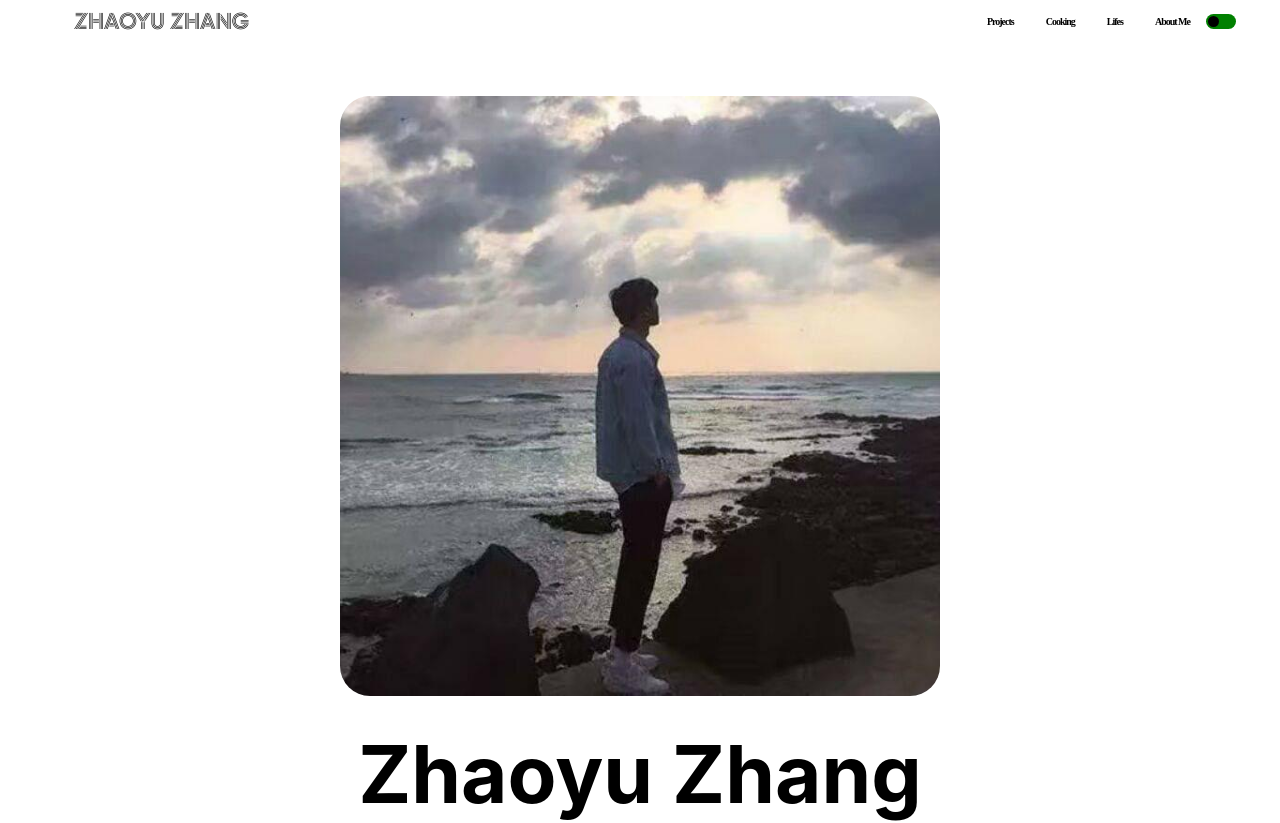
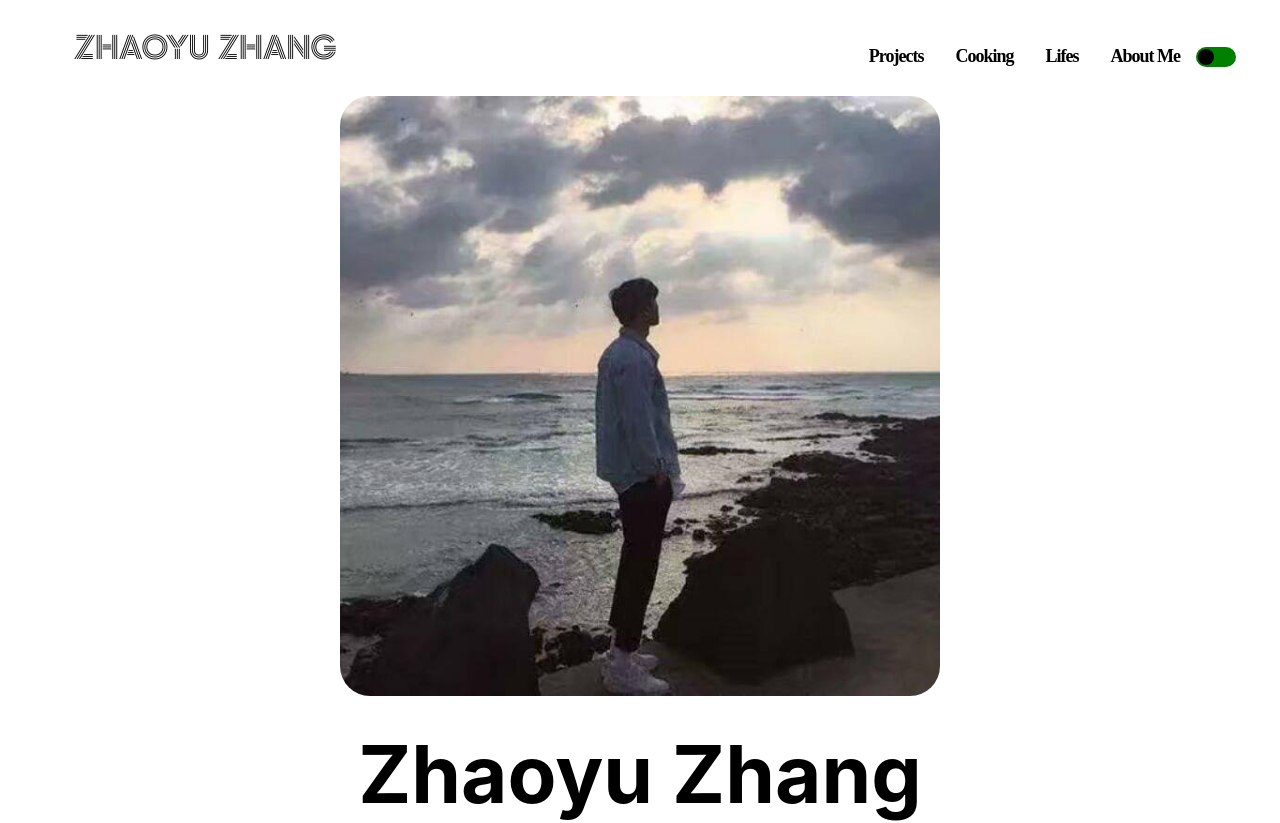
Before and after one commit to Zhayu517/personal-website, a Next.js app: page / in a window 1280 px wide. Shown: the top 823 px of the page. Built offline with nearby package versions, Linux system fonts and the light colour scheme.

Commit message:
Move all components in Header farther to the top

```diff
--- a/components/Header.tsx
+++ b/components/Header.tsx
@@ -8,8 +8,6 @@ function Header({}: Props) {
         <div className={styles.section_one}>
           <div className={styles.logoContainer}>
             <a href="/">
-              {/* <pre> */}
-              {/* <div className={styles.asciiArt}> */}
                 Zhaoyu Zhang
                 {/* ##### #   #   #   #    #   ###<br/>
                    #  #   #  # #  # #  #  #<br/>
@@ -22,8 +20,6 @@ function Header({}: Props) {
                 #        ##   ###### #    # #####  #      #
                 #       #  #  #    # #    # #      #      #
                 ###### #    # #    # #    # #      ###### ###### */}
-              {/* </div> */}
-              {/* </pre> */}
             </a>
           </div>
         </div>
@@ -31,8 +27,6 @@ function Header({}: Props) {
         <div className={styles.section_two}>
             <div className={styles.linkContainer}>
               <a className={styles.linkItem} href="/">Projects</a>
-              {/* <h3>Hello</h3> */}
-
               <a className={styles.linkItem} href="/cooking/">Cooking</a>
               <a className={styles.linkItem} href="/lifes/">Lifes</a>
               <a className={styles.linkItem} href="/aboutme/">About Me</a>
--- a/styles/Header.module.css
+++ b/styles/Header.module.css
@@ -18,7 +18,7 @@
 .section_one {
   margin: auto;
   color: black;
-  font-size: 20px;
+  font-size: 30px;
   justify-items: flex-start;
   flex: 1 1 0%;
   font-family: "Zen Tokyo Zoo", cursive;
@@ -31,7 +31,7 @@
 
 .logoContainer {
   font-family: "Zen Tokyo Zoo", cursive;
-  margin: 0px 0px 0px 30px;
+  margin: 30px 0px 0px 30px; /* top right bottom left*/
   padding: 0;
   box-sizing: border-box;
 }
@@ -61,6 +61,7 @@
   cursor: pointer;
   position: relative;
   font-weight: 600;
+  font-size: 18px;
   letter-spacing: -1px;
   font-family: "Baskerville";
 }
@@ -68,6 +69,7 @@
 .linkContainer {
   display: flex;
   position: relative;
+  margin: 30px 0px 0px 0px;
 }
 
 .linkItem {
@@ -92,10 +94,10 @@
 }
 
 .darkModeToggler {
+  margin: 47px 0px 0px 0px;
   background-color: green;
-  margin: auto 0px;
-  width: 30px;
-  height: 15px;
+  width: 40px;
+  height: 20px;
   border-radius: 12px;
   cursor: pointer;
   display: flex;
```
